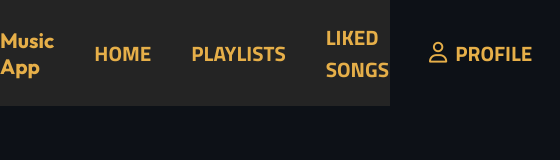
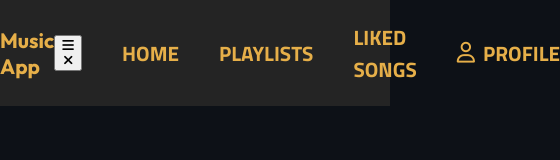
Before and after one commit to Makvi-droid/MusicApp, a plain HTML site: page test.html in a window 390 px wide. Shown: the whole page, 560 px wide, since content can reach past the window. Drawn offline with Linux system fonts and the light colour scheme; a web font is replaced by a local one.

Commit message:
making the hamburger icon for mobile size

```diff
--- a/test.html
+++ b/test.html
@@ -68,7 +68,16 @@
   <body>
     <div class="navbar">
       <h3>Music App</h3>
-      <ul class="navbar-ul">
+      <button
+        class="menu-toggle"
+        id="menu-toggle"
+        aria-expanded="false"
+        aria-controls="mobile-menu"
+      >
+        <i class="fas fa-bars menu-icon-open"></i>
+        <i class="fas fa-times menu-icon-close hidden"></i>
+      </button>
+      <ul class="navbar-ul" id="mobile-menu">
         <li class="navbar-li"><a href="" class="navbar-a">HOME</a></li>
         <li class="navbar-li"><a href="" class="navbar-a">PLAYLISTS</a></li>
         <li class="navbar-li"><a href="" class="navbar-a">LIKED SONGS</a></li>
```
